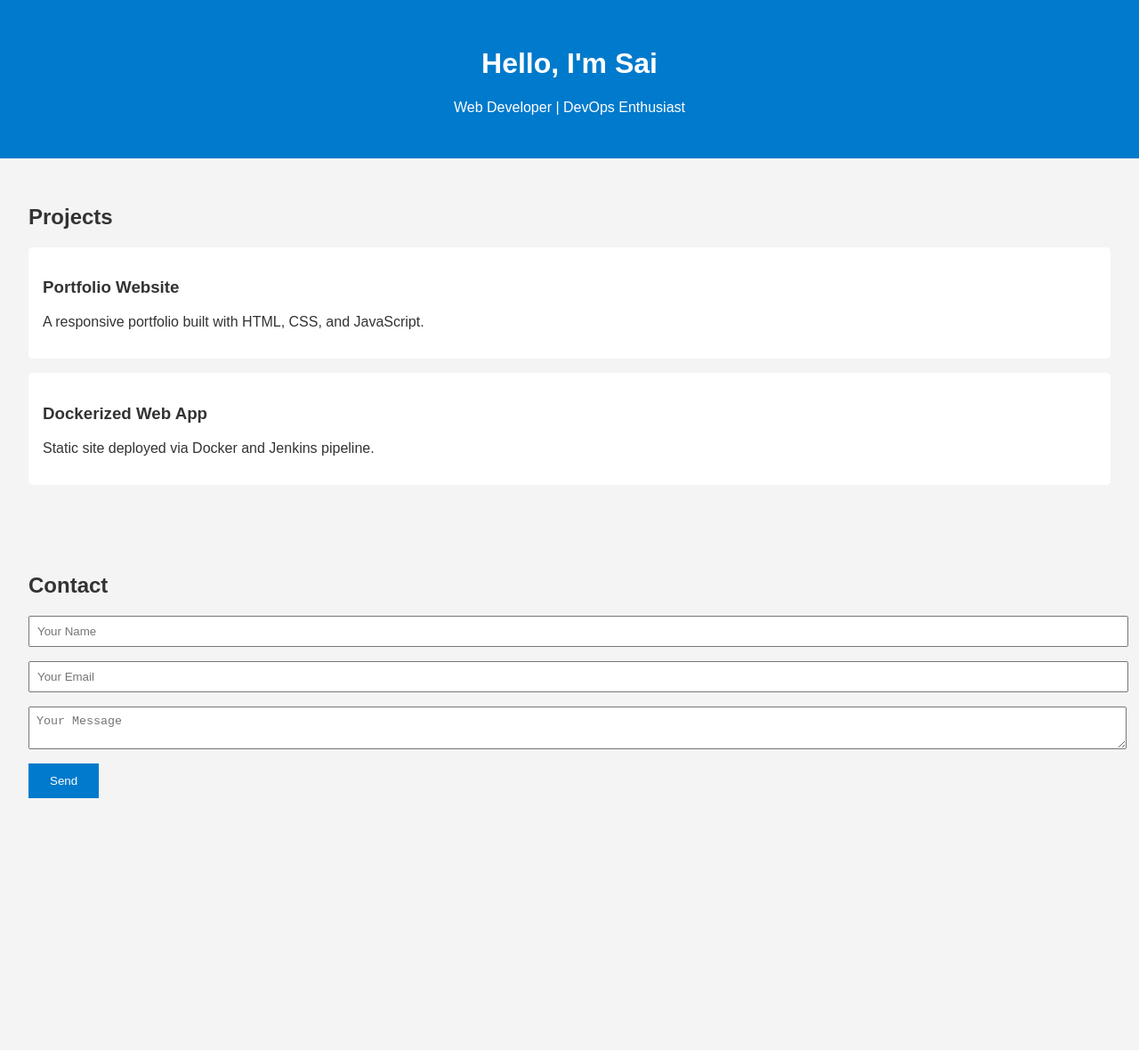
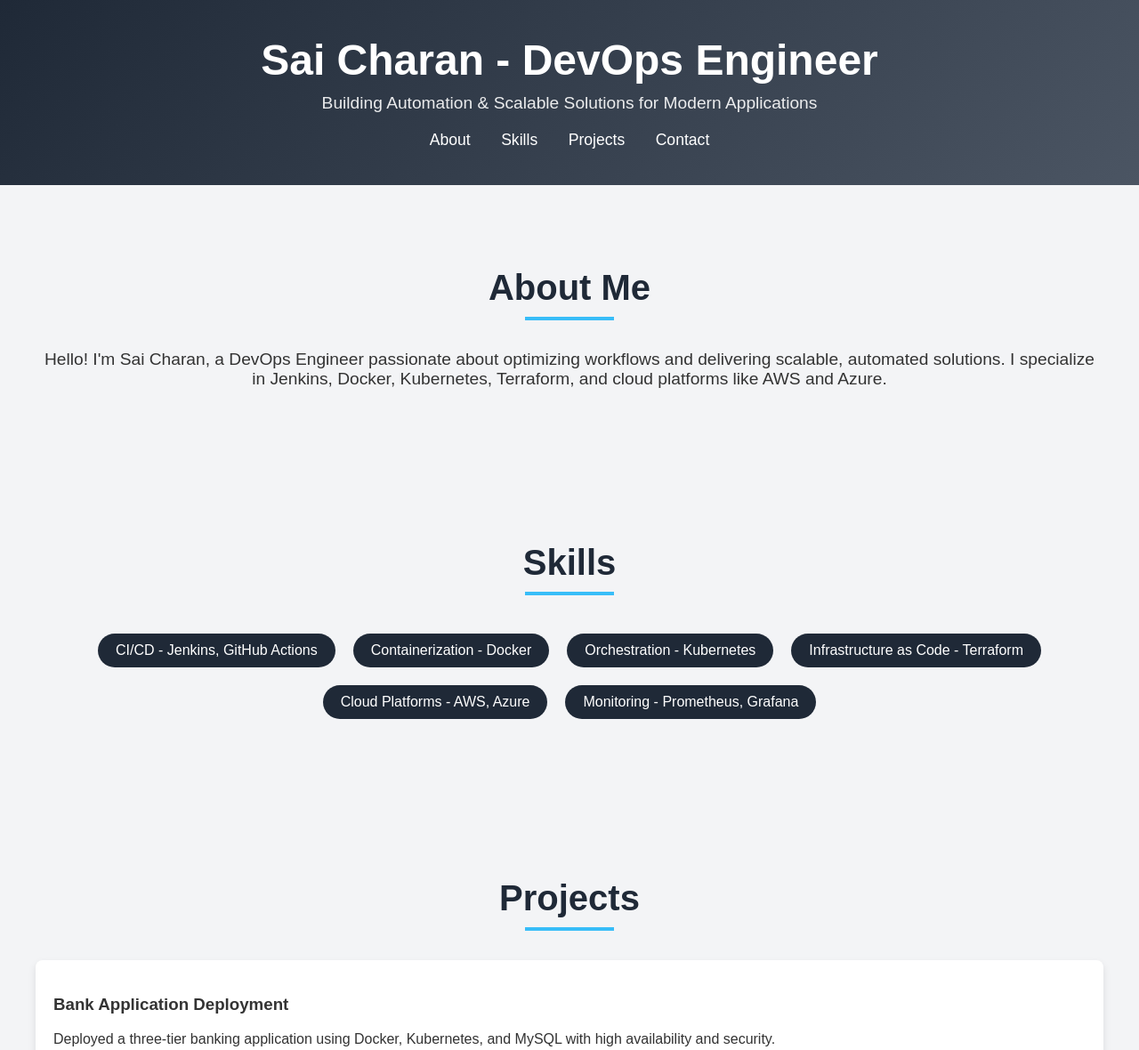
Before and after one commit to Saicharan105/Sai-charan-Portfolio, a plain HTML site: page index.html in a window 1280 px wide. Shown: the top 1180 px of the page at 89% size. Before the commit the page ends 929 px from the top, so only its background shows below. Drawn offline with Linux system fonts and the light colour scheme.

Commit message:
Second Commit: Change UI

```diff
--- a/index.html
+++ b/index.html
@@ -1,39 +1,92 @@
 <!DOCTYPE html>
 <html lang="en">
 <head>
-  <meta charset="UTF-8" />
-  <meta name="viewport" content="width=device-width, initial-scale=1.0" />
-  <title>Sai's Portfolio</title>
-  <link rel="stylesheet" href="style.css" />
+    <meta charset="UTF-8">
+    <meta name="viewport" content="width=device-width, initial-scale=1.0">
+    <title>DevOps Engineer Portfolio</title>
+
+    <!-- External CSS -->
+    <link rel="stylesheet" href="style.css">
 </head>
 <body>
+
     <header>
-    <h1>Hello, I'm Sai</h1>
-    <p>Web Developer | DevOps Enthusiast</p>
+        <h1>Sai Charan - DevOps Engineer</h1>
+        <p>Building Automation & Scalable Solutions for Modern Applications</p>
+        <nav>
+            <a href="#about">About</a>
+            <a href="#skills">Skills</a>
+            <a href="#projects">Projects</a>
+            <a href="#contact">Contact</a>
+        </nav>
     </header>
 
-  <section id="projects">
+    <section id="about" class="about">
+        <h2>About Me</h2>
+        <p>
+            Hello! I'm Sai Charan, a DevOps Engineer passionate about optimizing workflows
+            and delivering scalable, automated solutions. I specialize in Jenkins, Docker,
+            Kubernetes, Terraform, and cloud platforms like AWS and Azure.
+        </p>
+    </section>
+
+    <section id="skills" class="skills">
+        <h2>Skills</h2>
+        <ul>
+            <li>CI/CD - Jenkins, GitHub Actions</li>
+            <li>Containerization - Docker</li>
+            <li>Orchestration - Kubernetes</li>
+            <li>Infrastructure as Code - Terraform</li>
+            <li>Cloud Platforms - AWS, Azure</li>
+            <li>Monitoring - Prometheus, Grafana</li>
+        </ul>
+    </section>
+
+    <section id="projects" class="projects">
         <h2>Projects</h2>
+
         <div class="project">
-      <h3>Portfolio Website</h3>
-      <p>A responsive portfolio built with HTML, CSS, and JavaScript.</p>
+            <h3>Bank Application Deployment</h3>
+            <p>
+                Deployed a three-tier banking application using Docker, Kubernetes, and MySQL
+                with high availability and security.
+            </p>
         </div>
+
         <div class="project">
-      <h3>Dockerized Web App</h3>
-      <p>Static site deployed via Docker and Jenkins pipeline.</p>
+            <h3>Jenkins CI/CD Pipeline</h3>
+            <p>
+                Implemented a CI/CD pipeline integrating Jenkins, SonarQube, Trivy,
+                and Docker for automated and secure deployments.
+            </p>
+        </div>
+
+        <div class="project">
+            <h3>AWS Infrastructure Automation</h3>
+            <p>
+                Automated EC2 provisioning and application deployment using
+                Terraform and CloudFormation.
+            </p>
         </div>
     </section>
 
-  <section id="contact">
+    <section id="contact" class="contact">
         <h2>Contact</h2>
         <form id="contactForm">
-      <input type="text" placeholder="Your Name" required />
-      <input type="email" placeholder="Your Email" required />
-      <textarea placeholder="Your Message" required></textarea>
-      <button type="submit">Send</button>
+            <input type="text" placeholder="Your Name" required>
+            <input type="email" placeholder="Your Email" required>
+            <textarea placeholder="Your Message" rows="5" required></textarea>
+            <button type="submit">Send Message</button>
         </form>
     </section>
 
+    <footer>
+        <p>© 2024 Sai Charan | DevOps Engineer Portfolio |
+            <a href="#about">Back to Top</a>
+        </p>
+    </footer>
+
+    <!-- External JS -->
     <script src="script.js"></script>
 </body>
 </html>
--- a/script.js
+++ b/script.js
@@ -1,4 +1,6 @@
-document.getElementById('contactForm').addEventListener('submit', function(e) {
-  e.preventDefault();
-  alert('Thanks for reaching out!');
+// Simple form submit handler
+document.getElementById("contactForm").addEventListener("submit", function (e) {
+    e.preventDefault();
+    alert("Thank you! Your message has been sent successfully.");
+    this.reset();
 });
--- a/style.css
+++ b/style.css
@@ -1,40 +1,132 @@
+/* General Styles */
 body {
     font-family: Arial, sans-serif;
     margin: 0;
     padding: 0;
-  background: #f4f4f4;
+    background: #f3f4f6;
     color: #333;
 }
 
+/* Header */
 header {
-  background: #007acc;
+    background: linear-gradient(135deg, #1f2937, #4b5563);
     color: white;
-  padding: 2rem;
+    padding: 40px 20px;
     text-align: center;
 }
 
-section {
-  padding: 2rem;
+header h1 {
+    font-size: 3em;
+    margin: 0;
 }
 
+header p {
+    font-size: 1.2em;
+    margin-top: 10px;
+    opacity: 0.9;
+}
+
+nav {
+    margin-top: 20px;
+}
+
+nav a {
+    color: white;
+    text-decoration: none;
+    margin: 0 15px;
+    font-size: 1.1em;
+}
+
+nav a:hover {
+    color: #38bdf8;
+}
+
+/* Sections */
+section {
+    padding: 60px 20px;
+    max-width: 1200px;
+    margin: auto;
+}
+
+section h2 {
+    text-align: center;
+    font-size: 2.5em;
+    color: #1f2937;
+}
+
+section h2::after {
+    content: "";
+    display: block;
+    width: 100px;
+    height: 4px;
+    background: #38bdf8;
+    margin: 10px auto;
+}
+
+/* About */
+.about p {
+    font-size: 1.2em;
+    text-align: center;
+}
+
+/* Skills */
+.skills ul {
+    list-style: none;
+    padding: 0;
+    display: flex;
+    flex-wrap: wrap;
+    justify-content: center;
+}
+
+.skills li {
+    background: #1f2937;
+    color: white;
+    padding: 10px 20px;
+    margin: 10px;
+    border-radius: 50px;
+}
+
+/* Projects */
 .project {
     background: white;
-  padding: 1rem;
-  margin-bottom: 1rem;
-  border-radius: 5px;
+    padding: 20px;
+    margin-bottom: 20px;
+    border-radius: 8px;
+    box-shadow: 0 4px 8px rgba(0,0,0,0.1);
 }
 
-form input, form textarea {
-  display: block;
-  width: 100%;
-  margin-bottom: 1rem;
-  padding: 0.5rem;
+/* Contact */
+.contact form {
+    max-width: 500px;
+    margin: auto;
+    display: flex;
+    flex-direction: column;
 }
 
-form button {
-  background: #007acc;
+.contact input,
+.contact textarea,
+.contact button {
+    margin-bottom: 15px;
+    padding: 15px;
+    border-radius: 8px;
+    border: 1px solid #ccc;
+}
+
+.contact button {
+    background: #38bdf8;
     color: white;
     border: none;
-  padding: 0.75rem 1.5rem;
     cursor: pointer;
 }
+
+.contact button:hover {
+    background: #0284c7;
+}
+
+/* Footer */
+footer {
+    background: #1f2937;
+    color: white;
+    text-align: center;
+    padding: 20px;
+}
```
Lines whose indentation alone changed are shown as unchanged.
